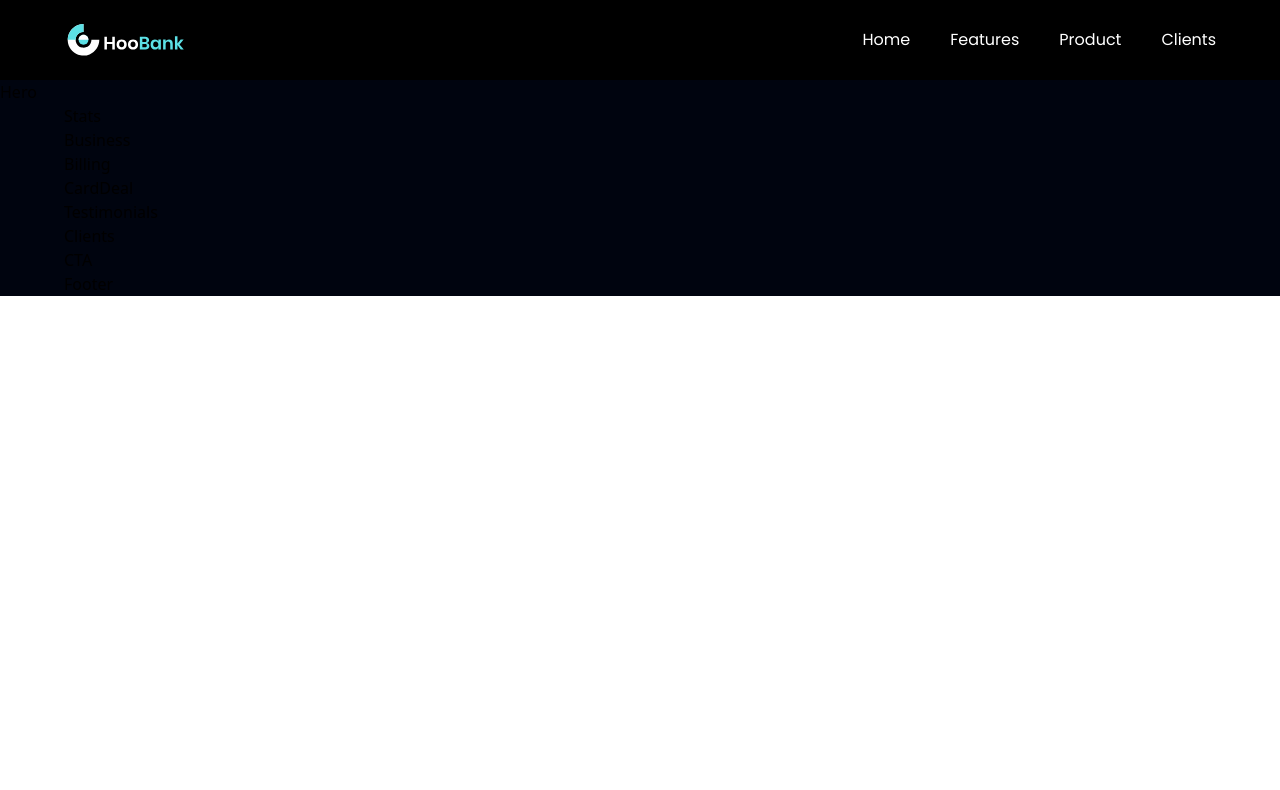
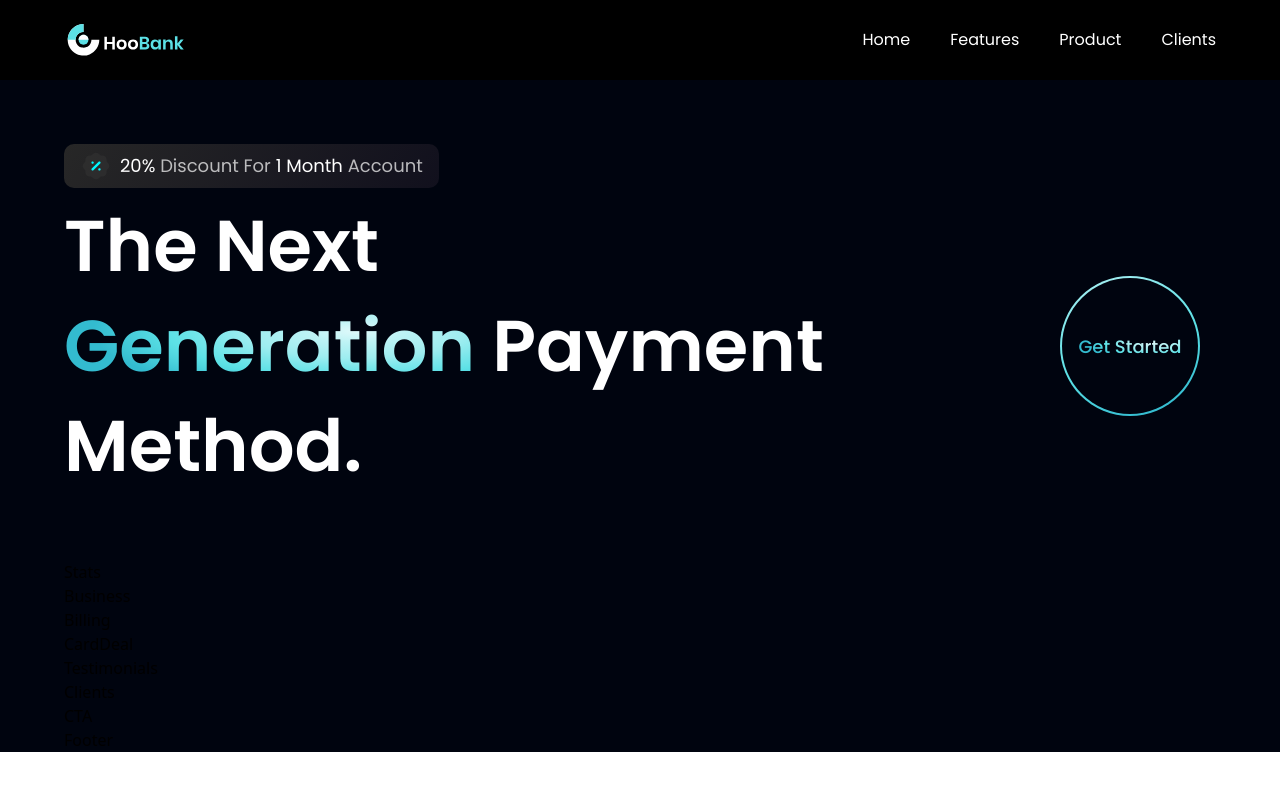
Before and after one commit to danielkingsk/bank-modern-web, a React (Vite) app: page / in a window 1280 px wide. Shown: the top 790 px of the page. Built offline with nearby package versions, Linux system fonts and the light colour scheme.

Commit message:
Hero Section Added

```diff
--- a/src/components/GetStarted.jsx
+++ b/src/components/GetStarted.jsx
@@ -1,7 +1,16 @@
-import React from "react";
+import styles from "../style";
+import { arrowUp } from "../assets";
 
-const GetStarted = () => {
-  return <div>GetStarted</div>;
-};
+const GetStarted = () => (
+<div className={`${styles.flexCenter} w-[140px] h-[140px] rounded-full bg-blue-gradient p-[2px] cursor-pointer`}>
+  <div className={`${styles.flexCenter} flex-col bg-primary w-[100%] h-[100%] rounded-full`}>
+    <div className={`${styles.flexStart} flex-row`}>
+      <p className="font-poppins font-medium text-[18px] leading-[23px]">
+        <span className="text-gradient">Get Started</span>
+      </p>
+    </div>
+  </div>
+</div>
+);
 
 export default GetStarted;
--- a/src/components/Hero.jsx
+++ b/src/components/Hero.jsx
@@ -1,7 +1,31 @@
 import React from "react";
+import styles from "../style";
+import { discount, robot } from "../assets";
+import GetStarted from './GetStarted';
 
-const Hero = () => {
-  return <div>Hero</div>;
-};
+
+
+const Hero = () => (
+<section id="home" className={`flex md:flex-row flex-col ${styles.paddingY}`}>
+  <div className={`flex-1 ${styles.flexStart} flex-col xl:px-0 sm:px-16 px-6`}>
+    <div className="flex flex-row items-center rounded-[10px] py-[6px] px-4 bg-discount-gradient mb-2">
+      <img src={discount} alt="discount" className="w-[32px] h-[32px]" />
+      <p className={`${styles.paragraph} ml-2`}>
+        <span className="text-white">20%</span> Discount For {""}
+        <span className="text-white">1 Month</span> Account
+      </p>
+    </div>
+    <div className="flex flex-row justify-between items-center w-full">
+      <h1 className="flex-1 font-poppins font-semibold ss:text-[72px] text-[52px] text-white ss:leading-[100px] leading-[75px]">The Next <br className="sm:block hidden"/> {""}
+      <span className="text-gradient">Generation</span> {""}
+      Payment Method.
+      </h1>
+      <div className="ss:flex hidden md:mr-4 mr-0">
+        <GetStarted/>
+      </div>
+    </div>
+  </div>
+</section>
+);
 
 export default Hero;
```
